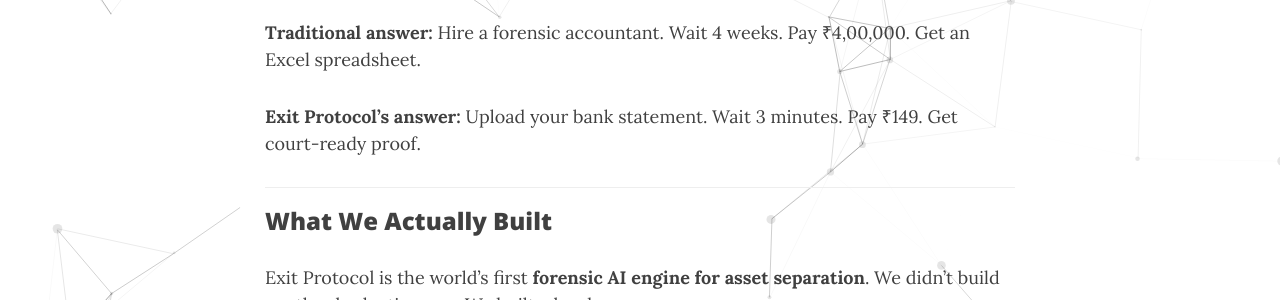
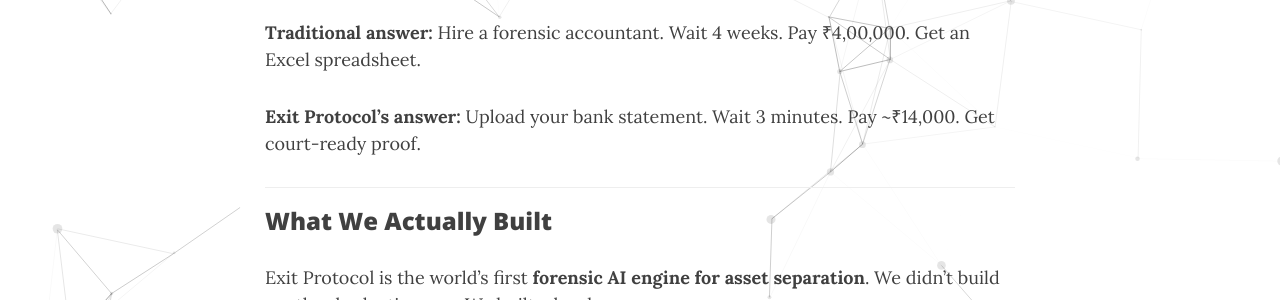
Before and after one commit to Vinaygond/Vinaygond.github.io, a Jekyll site: the page built from _posts/2025-12-16-Exit-Protocol - Wealth-Preservation-Intelligence.md, in a window 1280 px wide and 900 px high, scrolled down 4969 px. Shown: the part 155-455 px from the top of the window. Built offline with Jekyll 4.4.1, drawn with Linux system fonts in a browser that asks for light colours; nearby versions of some CDN libraries; comment, search, counter and statistics services are not loaded.

Commit message:
Correct service cost in Exit Protocol section
Updated the cost of the Exit Protocol service from ₹149 to ~₹14,000.

```diff
--- a/_posts/2025-12-16-Exit-Protocol - Wealth-Preservation-Intelligence.md
+++ b/_posts/2025-12-16-Exit-Protocol - Wealth-Preservation-Intelligence.md
@@ -150,7 +150,7 @@
 
 **Traditional answer:** Hire a forensic accountant. Wait 4 weeks. Pay ₹4,00,000. Get an Excel spreadsheet.
 
-**Exit Protocol's answer:** Upload your bank statement. Wait 3 minutes. Pay ₹149. Get court-ready proof.
+**Exit Protocol's answer:** Upload your bank statement. Wait 3 minutes. Pay ~₹14,000. Get court-ready proof.
 
 ---
 
```
